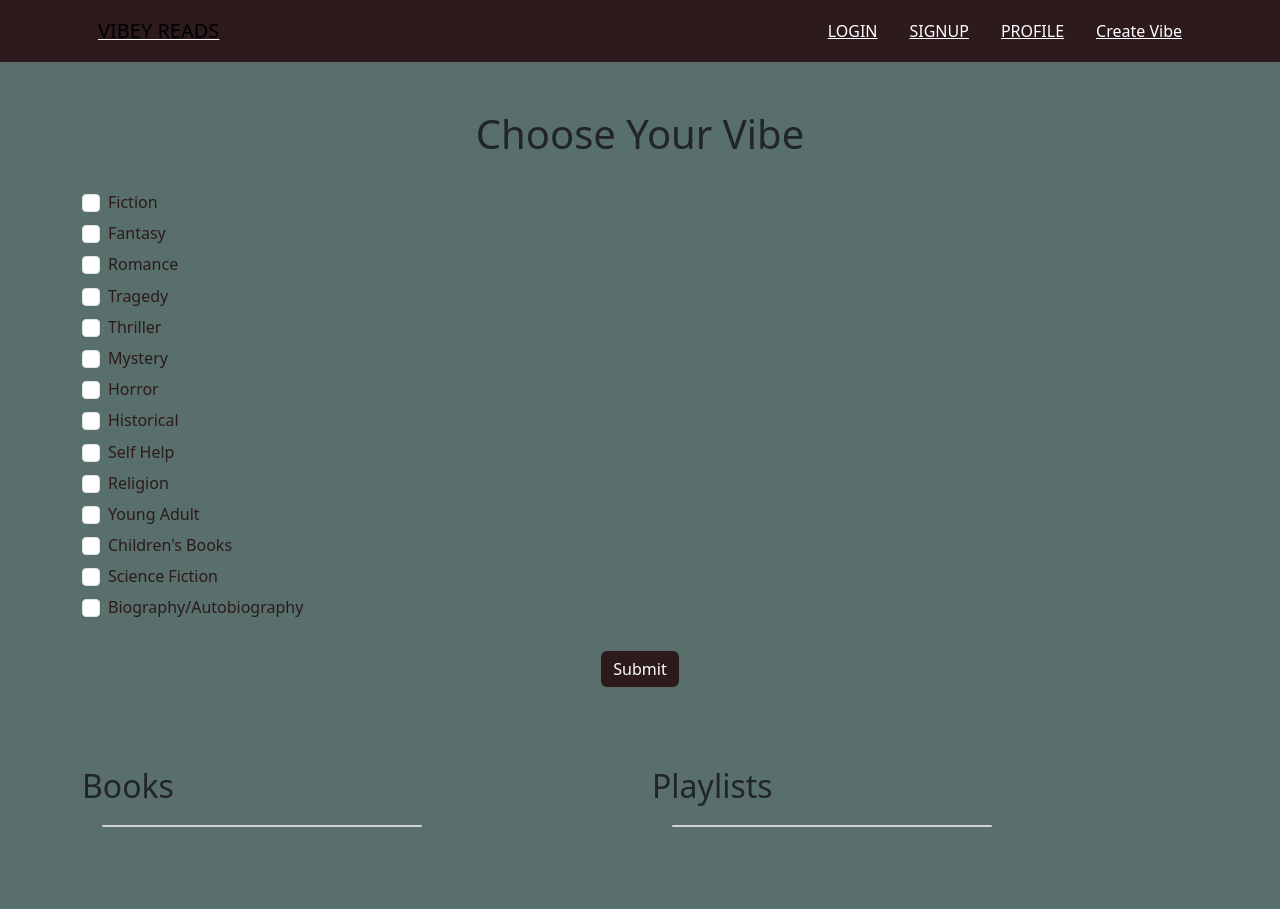
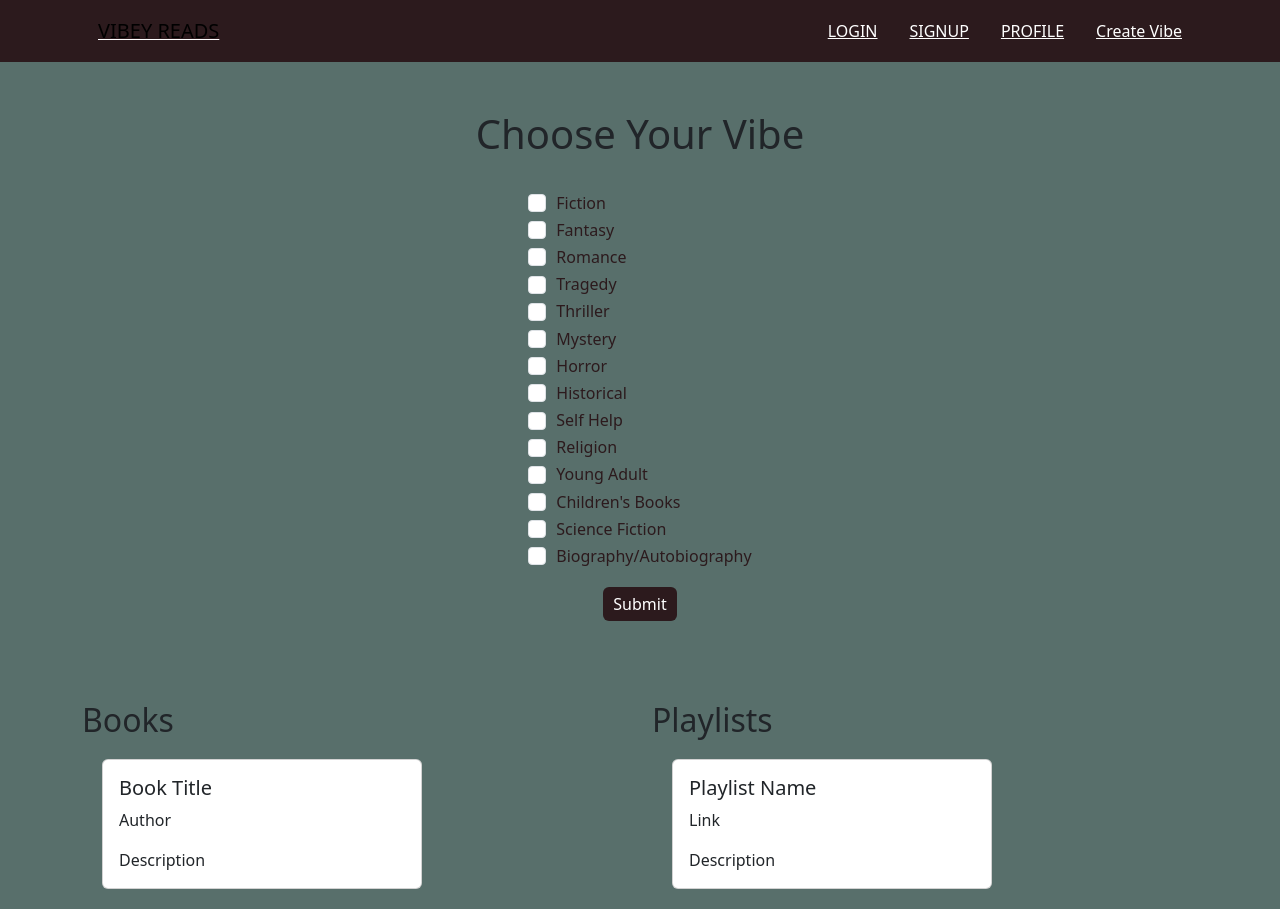
Before and after one commit to mollyhoward319/vibey-reads, a React (Vite) app in the folder client/: page /createvibes in a window 1280 px wide. Before the commit the page ends 847 px from the top, so only its background shows below. Built offline with nearby package versions, Linux system fonts and the light colour scheme.

Commit message:
css changes to createvibes page

```diff
--- a/client/src/assets/App.css
+++ b/client/src/assets/App.css
@@ -49,6 +49,13 @@ form {
   text-align: center;
   text-decoration-color: #815355;
   color: #2c1a1d;
+}
+
+.form-container {
+  display: flex;
+  justify-content: center;
+  align-items: center;
+  height: 100vh; /* Full viewport height */
 }
 
 form input,
@@ -175,7 +182,17 @@ a.login-here {
     padding: 0.25rem 0.5rem; /* Adjust padding for smaller links */
     font-size: 0.875rem;
    } /* Adjust font size for smaller links */
-    .header-margin {
+    .header-margin{
       display: block;
     }
   }
+
+  .custom-checkbox .form-check-input {
+    margin-right: 10px; /* Adjust the spacing as needed */
+}
+
+.small-button {
+  padding: 5px 10px; /* Adjust the padding to make the button smaller */
+  font-size: 16px; /* Adjust the font size to make the text smaller */
+  width: auto;
+}
--- a/client/src/assets/form.css
+++ b/client/src/assets/form.css
@@ -69,3 +69,7 @@ form {
   button[type="submit"]:hover {
     background-color: #0056b3;
   }
+
+  .custom-checkbox .form-check-input {
+    margin-right: 5px; /* Adjust the spacing as needed */
+}
--- a/client/src/pages/CreateVibes.jsx
+++ b/client/src/pages/CreateVibes.jsx
@@ -6,43 +6,48 @@
 // The name of the vibe and the book will show in the colums on home page for reference.
 
 import React, { useState, useEffect } from "react";
-import { Container, Form, Button, Card, Row, Col, ListGroup, ListGroupItem } from "react-bootstrap";
+import {
+  Container,
+  Form,
+  Button,
+  Card,
+  Row,
+  Col,
+  ListGroup,
+  ListGroupItem,
+} from "react-bootstrap";
 import { useNavigate } from "react-router-dom";
+import "../assets/App.css";
 
-function SelectYourVibe({ }) {
+function SelectYourVibe({}) {
   //set the genre value in the global within the big function/SelectYourVibe
   //  this is a reacthook, all hooks are in the highest level
   const [genre, setGenre] = useState([]);
   const [books, setBooks] = useState([]);
   const [music, setMusic] = useState([]);
-    const navigate = useNavigate();
 
-    useEffect(() => {
-        console.log("Genre:", genre);
-        console.log("Books:", books);
-        console.log("Music:", music);
-    }, [genre, books, music]);
+
 
   const handleCheckboxChange = (event) => {
-        event.preventDefault();
-        const selectedVibe = event.target.value;
-        console.log("__________", selectedVibe);
-        setGenre([...genre, selectedVibe]);
+    const { value, checked } = event.target;
+    if (checked) {
+        setGenre([...genre, value]);
+    } else {
+        setGenre(genre.filter((g) => g !== value));
+    }
 };
 
   const handleSubmit = async (event) => {
     event.preventDefault();
     await callingVibes(genre);
-        // navigate(`/ReccVibes/${JSON.stringify(music)}/${JSON.stringify(books)}`);
-
   };
 
-    async function callingVibes(g) {
+  const callingVibes = async (g) => {
     const bookData = await fetchGoogleBooks(g);
+    setBooks(bookData.items || []); // Store the fetched books data in state
     const musicData = await fetchSpotifyMusic(g);
-        setBooks([...books, ...bookData]);
-        setMusic([...music, ...musicData]);
-    }
+    // Handle the fetched data as needed
+};
 
   const fetchGoogleBooks = async (params) => {
     const query = params.join("+");
@@ -73,192 +78,188 @@ function SelectYourVibe({ }) {
       <br />
       <br />
       <Row>
-            <h1 className= "text-center header-margin">Choose Your Vibe</h1>
+        <h1 className="text-center header-margin">Choose Your Vibe</h1>
         <Form method="post" onSubmit={handleSubmit}>
-                <div className="custom-checkbox mb-1">
+          <Row className="justify-content-center">
+            <Col xs="auto">
             <Form.Check
               type="checkbox"
               id="fiction"
               value="fiction"
               label="Fiction"
               onChange={handleCheckboxChange}
+              className="custom-checkbox"
             />
-                </div>
 
-                <div className="custom-checkbox mb-1">
+
             <Form.Check
               type="checkbox"
               id="fantasy"
               value="fantasy"
               label="Fantasy"
               onChange={handleCheckboxChange}
+              className="custom-checkbox"
             />
-                </div>
-                <div className="custom-checkbox mb-1">
+
+
             <Form.Check
               type="checkbox"
               id="romance"
               value="romance"
               label="Romance"
               onChange={handleCheckboxChange}
+              className="custom-checkbox"
             />
-                </div>
-                <div className="custom-checkbox mb-1">
+
+
             <Form.Check
               type="checkbox"
               id="tragedy"
               value="tragedy"
               label="Tragedy"
               onChange={handleCheckboxChange}
+              className="custom-checkbox"
             />
-                </div>
-                <div className="custom-checkbox mb-1">
+
+
             <Form.Check
               type="checkbox"
               id="thriller"
               value="thriller"
               label="Thriller"
               onChange={handleCheckboxChange}
+              className="custom-checkbox"
             />
-                </div>
-                <div className="custom-checkbox mb-1">
+
+
             <Form.Check
               type="checkbox"
               id="mystery"
               value="mystery"
               label="Mystery"
               onChange={handleCheckboxChange}
+              className="custom-checkbox"
             />
-                </div>
-                <div className="custom-checkbox mb-1">
+
+
             <Form.Check
               type="checkbox"
               id="horror"
               value="horror"
               label="Horror"
               onChange={handleCheckboxChange}
+              className="custom-checkbox"
             />
-                </div>
 
-                <div className="custom-checkbox mb-1">
+
+
             <Form.Check
               type="checkbox"
               id="historical"
               value="historical"
               label="Historical"
               onChange={handleCheckboxChange}
+              className="custom-checkbox"
             />
-                </div>
-                <div className="custom-checkbox mb-1">
+
+
             <Form.Check
               type="checkbox"
               id="selfHelp"
               value="selfHelp"
               label="Self Help"
               onChange={handleCheckboxChange}
+              className="custom-checkbox"
             />
-                </div>
-                <div className="custom-checkbox mb-1">
+
+
             <Form.Check
               type="checkbox"
               id="religion"
               value="religion"
               label="Religion"
               onChange={handleCheckboxChange}
+              className="custom-checkbox"
             />
-                </div>
 
-                <div className="custom-checkbox mb-1">
+
+
             <Form.Check
               type="checkbox"
               id="youngAdult"
               value="youngAdult"
               label="Young Adult"
               onChange={handleCheckboxChange}
+              className="custom-checkbox"
             />
-                </div>
-                <div className="custom-checkbox mb-1">
+
+
             <Form.Check
               type="checkbox"
               id="childrensBooks"
               value="childrensBooks"
               label="Children's Books"
               onChange={handleCheckboxChange}
+              className="custom-checkbox"
             />
-                </div>
-                <div className="custom-checkbox mb-1">
+
+
             <Form.Check
               type="checkbox"
               id="scienceFiction"
               value="scienceFiction"
               label="Science Fiction"
               onChange={handleCheckboxChange}
+              className="custom-checkbox"
             />
-                </div>
 
-                <div className="custom-checkbox mb-1">
+
+
             <Form.Check
               type="checkbox"
               id="biographyAndAutobiography"
               value="biographyAndAutobiography"
               label="Biography/Autobiography"
               onChange={handleCheckboxChange}
+              className="custom-checkbox"
             />
-                </div>
-                <br />
-                <Button type="submit">Submit</Button>
+     </Col>
+          </Row>
+
+          <Row className= "justify-content-center">
+          <Button type="submit" className="mt-3 small-button">Submit</Button>
+          </Row>
         </Form>
         </Row>
+
+
 
       <Row>
         <Col>
             <h2>Books</h2>
-          <Card style={{ width: '20rem', margin: '20px' }}></Card>
+                        <Card style={{ width: "20rem", margin: "20px" }}>
+                       <Card.Body>
+                        <Card.Title>Book Title</Card.Title>
+                        <Card.Text>Author</Card.Text>
+                        <Card.Text>Description</Card.Text>
+                       </Card.Body>
+                        </Card>
                 </Col>
 
-
-
-         {/* <ListGroup>
-                {books.slice(0, 3).map((book, index) => (
-                    <ListGroupItem key={index}>
-                        <h3>{book.title}</h3>
-                        <img src={book.thumbnail} alt={book.title} />
-                        <p>{book.description}</p>
-                    </ListGroupItem>
-                    </ListGroup>
-
-          </Col> */}
-          {/* <Col>
-          <CreateVibes />
-      </Col> */}
         <Col>
           <h2>Playlists</h2>
-                    <Card style={{ width: '20rem', margin: '20px' }}></Card>
+          <Card style={{ width: "20rem", margin: "20px" }}>
+          <Card.Body>
+                        <Card.Title>Playlist Name</Card.Title>
+                        <Card.Text>Link</Card.Text>
+                        <Card.Text>Description</Card.Text>
+                       </Card.Body>
+          </Card>
+
         </Col>
       </Row>
 
-            {/* <Row>
-                <Col>
-
-
-                ))}
-            </ListGroup>
-
-                </Col>
-
-                <ListGroup>
-                {music.slice(0, 3).map((playlist, index) => (
-                    <ListGroupItem key={index}>
-                        <h3>{playlist.name}</h3>
-                        <a href={playlist.href} target="_blank" rel="noopener noreferrer"></a>
-                    </ListGroupItem>
-                ))}
-            </ListGroup>
-                </Col>
-            </Row> */}
-           <Row>
-
-                </Row>
+      <Row></Row>
     </Container>
   );
 }
```
Lines whose indentation alone changed are shown as unchanged.
